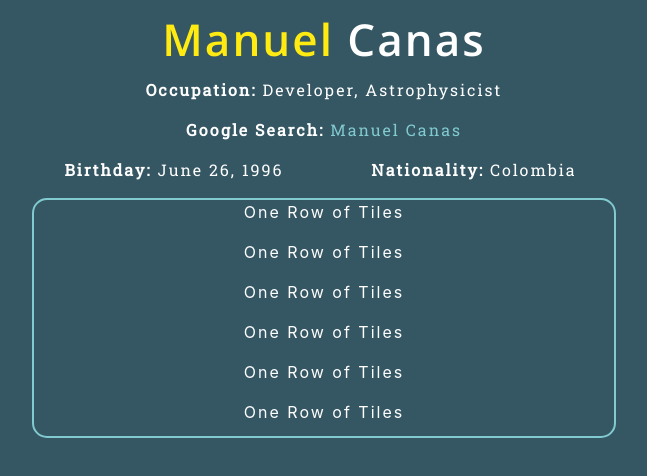
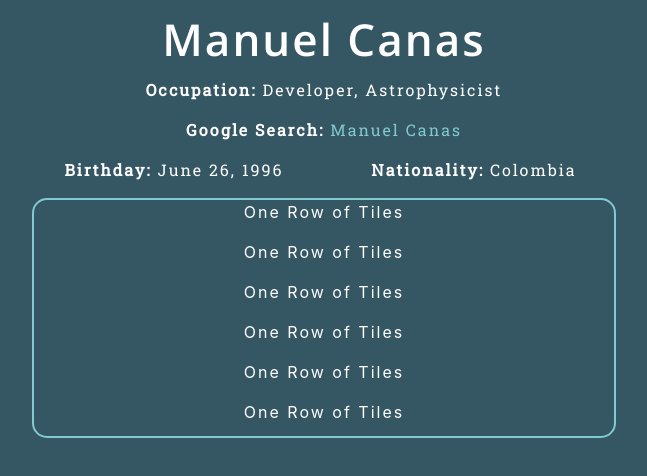
Before and after one commit to canasmh/NetWorthdle, a React (Create React App) app in the folder client/: page / in a window 1280 px wide. Shown: the top 476 px of the page, without its empty margins (316-963 px from the left). Built offline with nearby package versions, Linux system fonts and the light colour scheme.

Commit message:
Changed my min on celebrity header style

```diff
--- a/client/src/Celeb.js
+++ b/client/src/Celeb.js
@@ -8,7 +8,7 @@ function Celeb() {
 
     return (
         <div className="celeb-container">
-            <h1><span className="gold">Manuel</span> Canas</h1>
+            <h1>Manuel Canas</h1>
             <p><strong>Occupation:</strong> Developer, Astrophysicist</p>
             <Container>
                 <Row>
```
